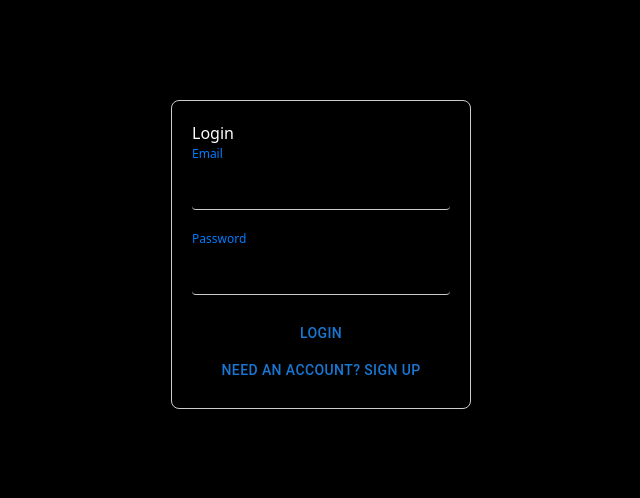
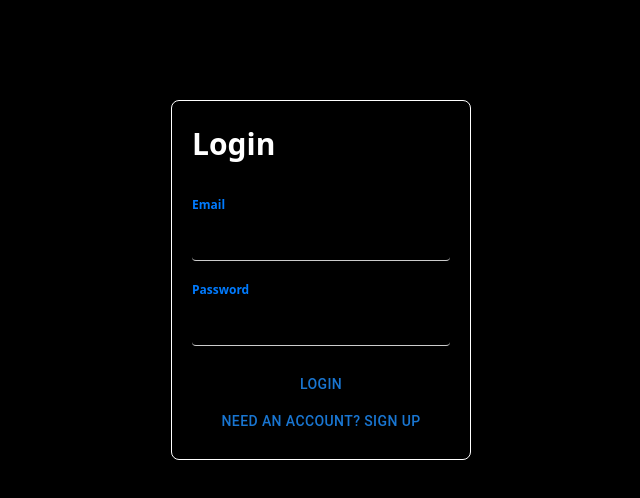
Before and after one commit to dreifusjack/RoomieSync, a Next.js app in the folder frontend/: page /login in a window 1280 px wide. Shown: the top 498 px of the page, without its empty margins (319-959 px from the left). Built offline with nearby package versions, Linux system fonts and the light colour scheme.

Commit message:
page styling touch ups

```diff
--- a/frontend/src/components/ChoresList/ChoresList.tsx
+++ b/frontend/src/components/ChoresList/ChoresList.tsx
@@ -111,7 +111,6 @@ const ChoreCard: React.FC<ChoreCardProps> = ({
         }}
         onClick={() => onDeletedChore(chore.id)}
       ></DeleteIcon>
-
       <Modal
         open={isAssignFormVisible}
         onClose={() => setAssignFormVisible(false)}
--- a/frontend/src/pages/alarms/index.tsx
+++ b/frontend/src/pages/alarms/index.tsx
@@ -14,7 +14,7 @@ function AlarmsPage() {
     <div className={styles.container}>
       <Sidebar />
       <div className={styles.mainContent}>
-        <div>
+        <div style={{ display: "flex", justifyContent: "space-between" }}>
           <h1 className={styles.heading}>Alarms</h1>
           <button
             className={styles.button}
--- a/frontend/src/pages/chores/index.tsx
+++ b/frontend/src/pages/chores/index.tsx
@@ -53,7 +53,7 @@ const ChoresPage: React.FC = () => {
     <div className={styles.container}>
       <Sidebar />
       <div className={styles.mainContent}>
-        <div>
+        <div style={{ display: "flex", justifyContent: "space-between" }}>
           <h1 className={styles.heading}>Chores</h1>
 
           <button
--- a/frontend/src/pages/login/styles.css
+++ b/frontend/src/pages/login/styles.css
@@ -2,13 +2,12 @@
   width: 300px;
   margin: 100px auto;
   padding: 20px;
-  border: 1px solid #ccc;
+  border: 1px solid #ffffff;
   border-radius: 8px;
   background-color: #000000;
   box-shadow: 0px 0px 10px rgba(0, 0, 0, 0.1);
 }
 
-/* Container for floating labels */
 .floating-label-group {
   position: relative;
   margin-bottom: 20px;
@@ -55,6 +54,12 @@
   display: flex;
   flex-direction: column;
   color: #ffffff;
+  font-weight: bold;
+}
+
+.login-form h2 {
+  margin-bottom: 30px;
+  font-size: 30px;
 }
 
 input {
--- a/frontend/src/styles/Explore.module.css
+++ b/frontend/src/styles/Explore.module.css
@@ -7,7 +7,9 @@
 
 .mainContent {
   flex: 1;
-  margin-left: 100px;
+  margin-left: 200px;
+  margin-right: 100px;
+  margin-top: 25px;
   padding: 20px;
   display: flex;
   flex-direction: column;
@@ -19,12 +21,14 @@
 .heading {
   font-size: 2rem;
   color: #ffffff;
+  font-weight: bold;
 }
 
 .subheading {
   font-size: 1.5rem;
   color: #ffffff;
   margin-bottom: 10px;
+  margin-top: 10px;
 }
 
 .alarmList {
```
